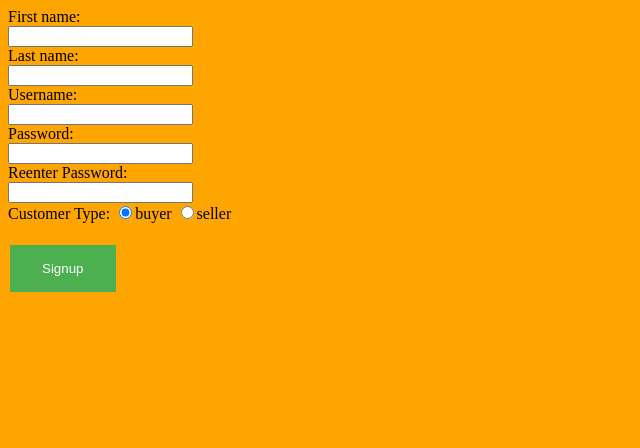
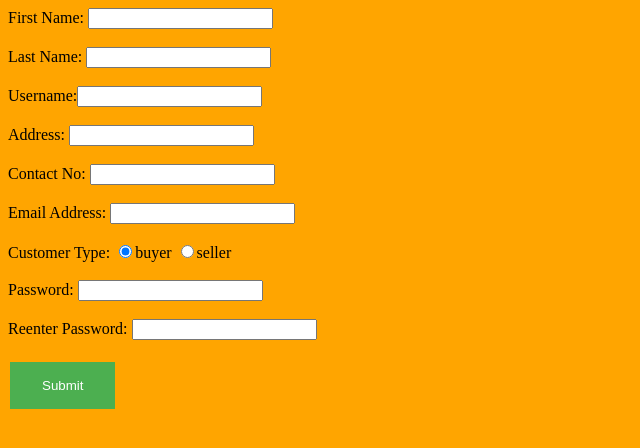
Before and after one commit to rahul-soshte/wtlab, a plain HTML site: page signup.html in a window 1280 px wide. Shown: the whole page, without its empty margins (0-640 px from the left). Drawn offline with Linux system fonts and the light colour scheme.

Commit message:
Javascript used

```diff
--- a/signup.html
+++ b/signup.html
@@ -14,26 +14,130 @@ input[type=button], input[type=submit], input[type=reset] {
     cursor: pointer;
 }
 </style>
+<script>
+function validateForm() {
+    var x = document.forms["myForm"]["fname"].value;
+    var y= document.forms["myForm"]["lname"].value;
+	var z=document.forms["myForm"]["username"].value;
+	var m=document.forms["myForm"]["contactno"].value;
+	var hasNumber = /\d/;
+	var e=document.forms["myForm"]["emailaddress"].value;
+	var reg = /^([A-Za-z0-9_\-\.])+\@([A-Za-z0-9_\-\.])+\.([A-Za-z]{2,4})$/;
+	var password=document.forms["myForm"]["password"].value;
+	var repass=document.forms["myForm"]["password2"].value;
+	var contact=document.forms["myForm"]["contactno"].value;
+	var isnum = /^\d+$/;
+	var address=document.forms["myForm"][""].value;
+	if (x == "") {
+        alert("First Name must be filled out");
+        return false;
+    }
+
+	if(y=="")
+	{
+	alert("Last Name must be filled out");
+	return false;
+	}
+
+	if(z.length<4)
+	{
+	alert("Username is less than 4 characters");
+	return false;
+	}
+
+	if(hasNumber.test(x) || hasNumber.test(y))
+	{
+	alert("Name cannot contain a number");
+	return false;
+	}
+
+	if (reg.test(e) == false)
+        {
+            alert('Invalid Email Address');
+            return false;
+        }
+	if(password != repass)
+	{
+	alert("password not same");
+	return false;
+	}
+	if(isnum.test(contact) == false )
+	{
+	alert("Contact Number cannot contain letters");
+	return false;
+	}
+
+}
+</script>
+
 </head>
 <body style="background-color:orange">
 
 <div>
-<form>
+<!--<form onsubmit="return matchpass()">
     First name:<br>
   <input type="text" name="firstname"><br>
     Last name:<br>
   <input type="text" name="lastname"><br>
     Username:<br>
   <input type="text" name="username"><br>
+
+    Email Address:<br>
+  <input type="text" name="emailaddress"><br>
+   DOB:<br>
+  <input type="text" name="dob"><br>
+   Contact No:<br>
+  <input type="text" name="contactno"><br>
+   Address:<br>
+  <input type="text" name="address"><br>
+   Customer Type:
+   <input type="radio" name="customer type" value="buyer" checked>buyer <input type="radio" name="customer type" value="seller">seller<br>
+<br>
+
     Password:<br>
   <input type="text" name="password"><br>
   Reenter Password:<br>
-   <input type="text" name="reenter password"><br>
-   Customer Type:
+   <input type="text" name="password2"><br>
+
+   <input type="submit" name="Signup" value="Signup"><br>
+
+</form>-->
+<form name="myForm"
+onsubmit="return validateForm()" method="post" >
+First Name: <input type="text" name="fname"><br>
+<br>
+Last Name: <input type="text" name="lname"><br>
+<br>
+Username:<input type="text" name="username"><br>
+
+<br>
+ Address:
+  <input type="text" name="address"><br>
+
+  <br>
+  Contact No:
+  <input type="text" name="contactno"><br>
+  <br>
+   Email Address:
+  <input type="text" name="emailaddress"><br>
+  <br>
+
+  Customer Type:
    <input type="radio" name="customer type" value="buyer" checked>buyer <input type="radio" name="customer type" value="seller">seller<br>
 <br>
-   <input type="button" name="Signup" value="Signup"><br>
+
+ <!--DOB:<input type="text" name="dob"><br>
+   <br>-->
+
+   Password:
+  <input type="text" name="password"><br>
+  <br>
+  Reenter Password:
+   <input type="text" name="password2"><br>
+   <br>
+<input type="submit" value="Submit">
 </form>
+
 </div>
 
 </body>
```
